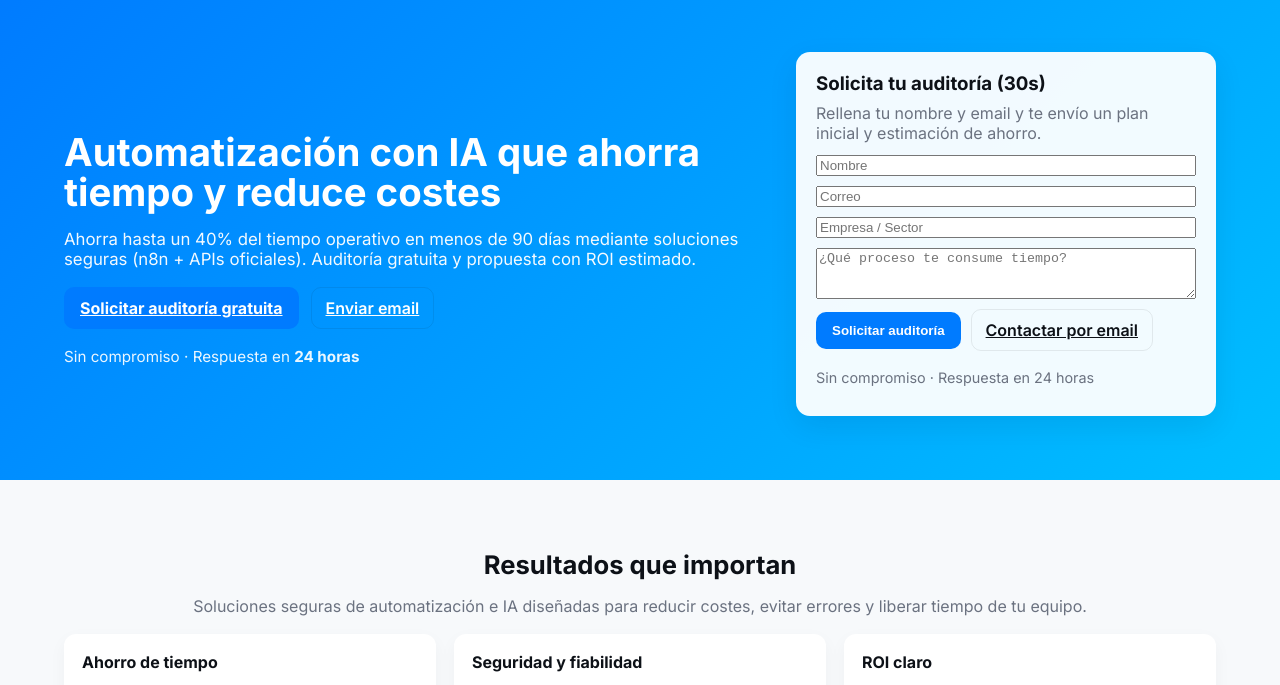
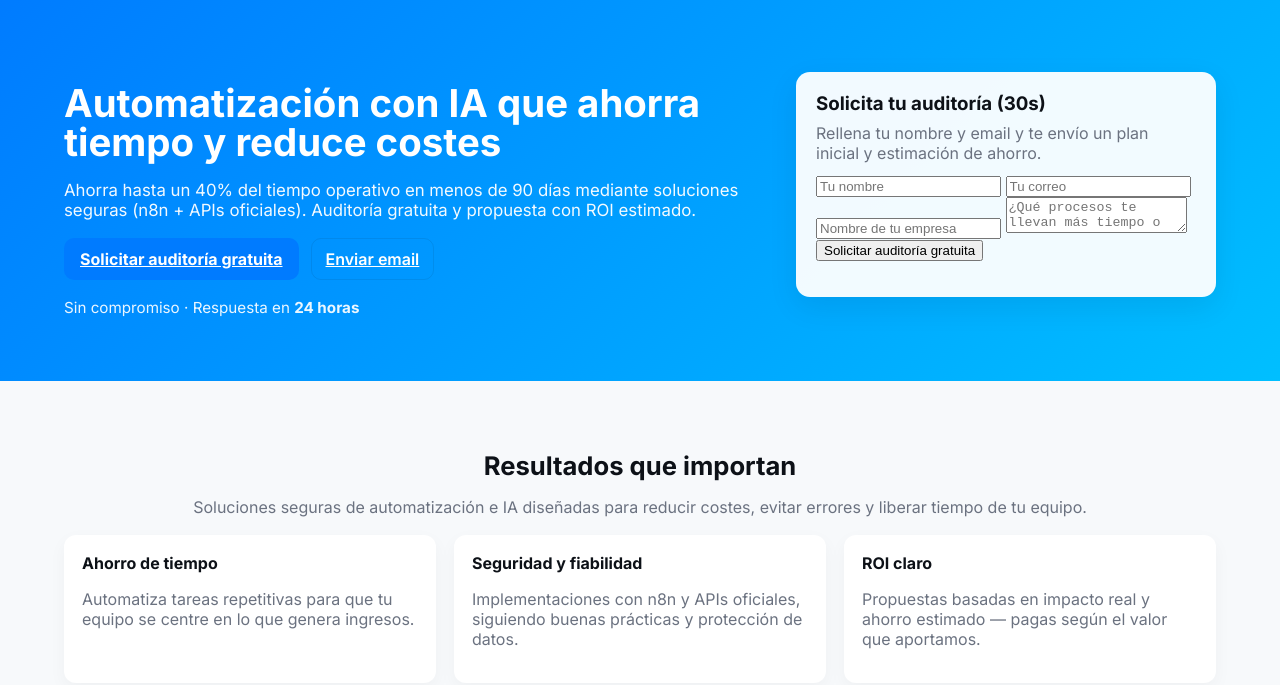
Before and after one commit to antonpineiro/orivonminds-site, a plain HTML site: page index.html in a window 1280 px wide. Shown: the part 101-786 px from the top of the page. Drawn offline with Linux system fonts and the light colour scheme.

Commit message:
Update index.html

```diff
--- a/index.html
+++ b/index.html
@@ -134,18 +134,14 @@
           <h3 id="form-hero-title" style="margin:0 0 8px">Solicita tu auditoría (30s)</h3>
           <p class="muted" style="margin:0 0 12px">Rellena tu nombre y email y te envío un plan inicial y estimación de ahorro.</p>
 
-          <form id="heroForm" style="display:flex;flex-direction:column;gap:10px">
-            <input type="text" name="name" placeholder="Nombre" required>
-            <input type="email" name="email" placeholder="Correo" required>
-            <input type="text" name="company" placeholder="Empresa / Sector">
-            <textarea name="message" rows="3" placeholder="¿Qué proceso te consume tiempo?"></textarea>
-            <div style="display:flex;gap:10px;align-items:center">
-              <button class="btn-primary" type="submit">Solicitar auditoría</button>
-              <a class="btn-ghost" href="mailto:antonpineiro@orivonminds.com">Contactar por email</a>
-            </div>
-            <div class="form-note">Sin compromiso · Respuesta en 24 horas</div>
-            <div id="heroStatus" style="font-size:0.95rem;color:var(--text)"></div>
-          </form>
+         <form id="leadForm" method="POST" action="https://script.google.com/macros/s/AKfycbzMwgGcx6a0mSsGnnoWgxY7mOZMBlCjgrWbnBmhJVl8KiV12_LFX-YHfbpt1IgV_h7qDA/exec">
+  <input type="text" name="name" placeholder="Tu nombre" required>
+  <input type="email" name="email" placeholder="Tu correo" required>
+  <input type="text" name="company" placeholder="Nombre de tu empresa">
+  <textarea name="message" placeholder="¿Qué procesos te llevan más tiempo o crees que se podrían automatizar en tu empresa?" required></textarea>
+  <button type="submit">Solicitar auditoría gratuita</button>
+  <p id="form-status" style="margin-top: 1rem; font-weight: 500;"></p>
+</form>
         </aside>
       </div>
     </section>
```
